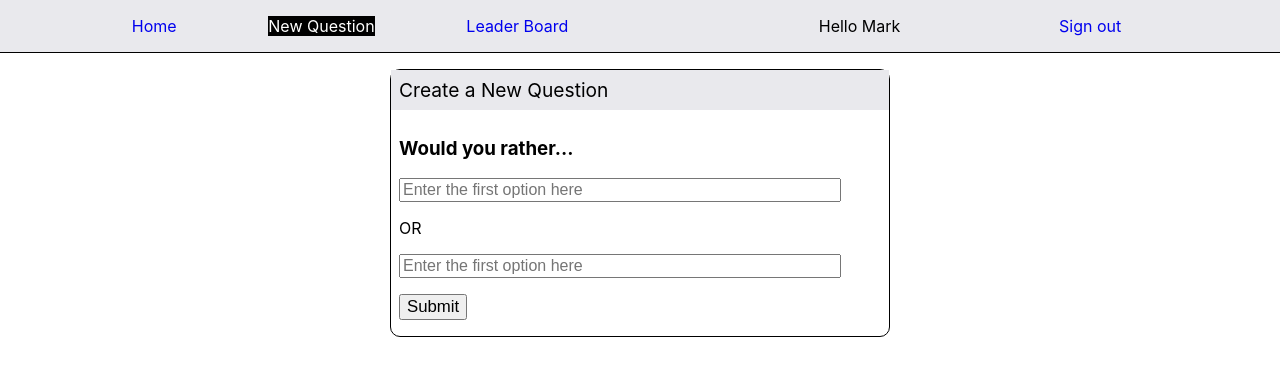
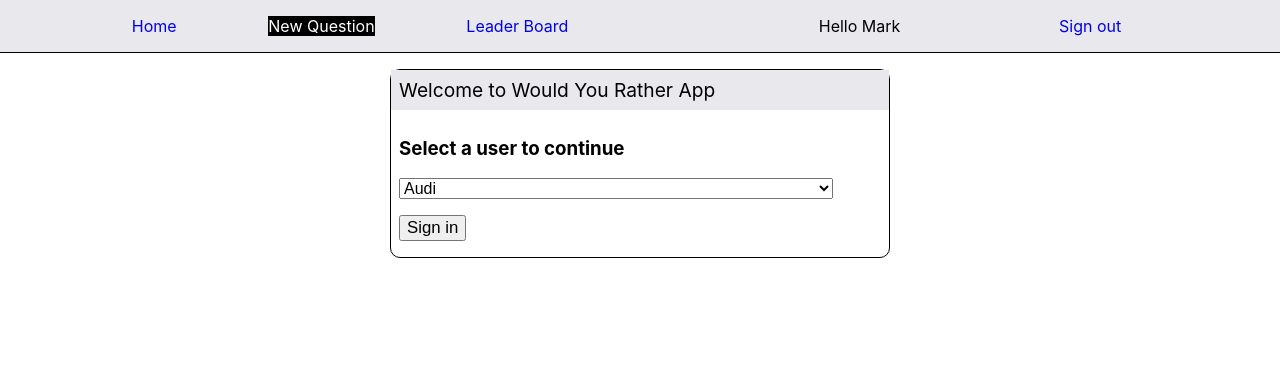
Before and after one commit to cokoghenun/would_you_rather, a React (Create React App) app: page /question in a window 1280 px wide. Shown: the top 376 px of the page. Built offline with nearby package versions, Linux system fonts and the light colour scheme.

Commit message:
feat: Adds auth

```diff
--- a/src/App.js
+++ b/src/App.js
@@ -10,6 +10,7 @@ import { BrowserRouter as Router, Switch, Route, Link } from 'react-router-dom';
 import { useEffect } from 'react';
 import { useDispatch } from 'react-redux';
 import { fetchUsers } from './reducers/user';
+import Auth from './components/Auth';
 
 function App() {
   const dispatch = useDispatch();
@@ -21,10 +22,18 @@ function App() {
       <Router>
         <Nav />
         <Switch>
-          <Route exact path='/' component={Home} />
-          <Route exact path='/question' component={NewQuestion} />
-          <Route exact path='/leaderboard' component={LeaderBoard} />
-          <Route exact path='/signin' component={Signin} />
+          <Route exact path='/'>
+            <Auth component={Home} />
+          </Route>
+          <Route exact path='/question'>
+            <Auth component={NewQuestion} />
+          </Route>
+          <Route exact path='/leaderboard'>
+            <Auth component={LeaderBoard} />
+          </Route>
+          <Route exact path='/signin'>
+            <Auth component={Signin} />
+          </Route>
         </Switch>
       </Router>
     </div>
--- /dev/null
+++ b/src/components/Auth.js
@@ -0,0 +1,9 @@
+import Signin from '../pages/Signin';
+
+const Auth = ({ component }) => {
+  const user = localStorage.getItem('user');
+  if (user) return <>{component}</>;
+  return <Signin />;
+};
+
+export default Auth;
```
